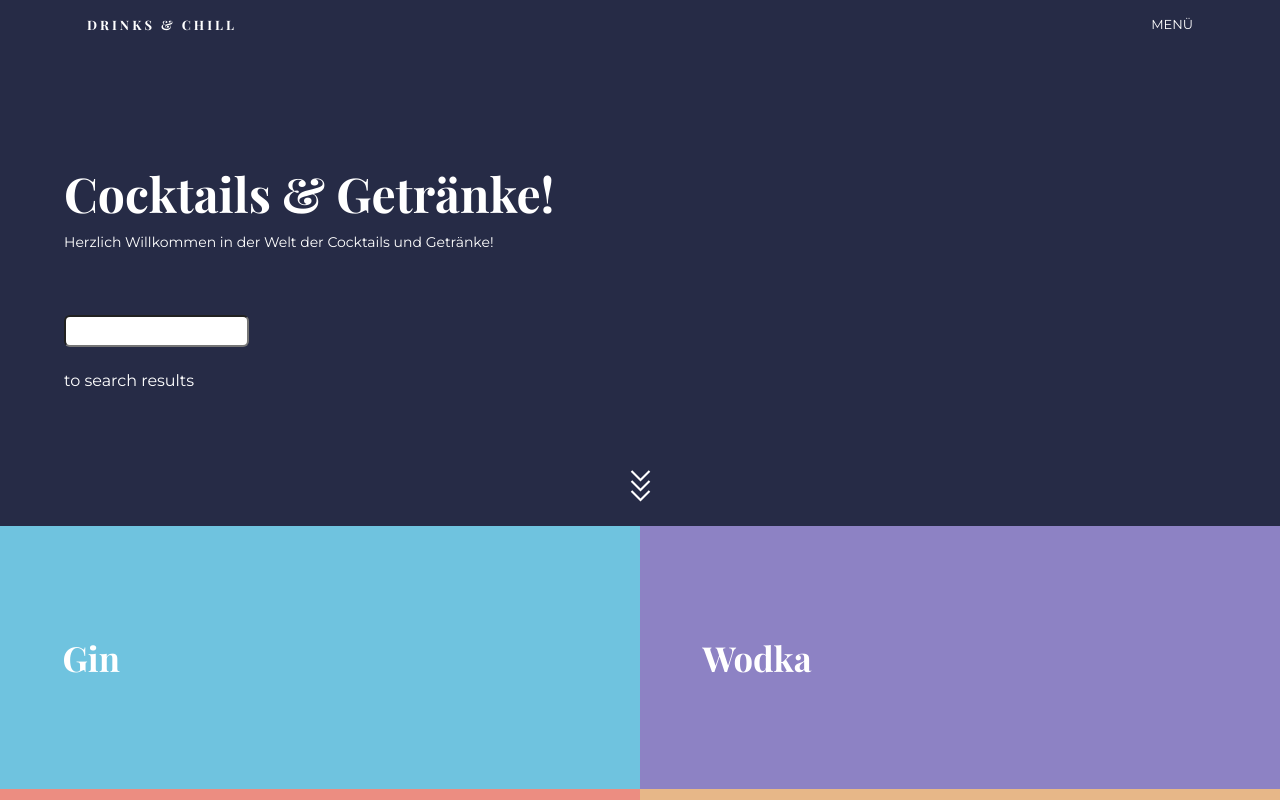
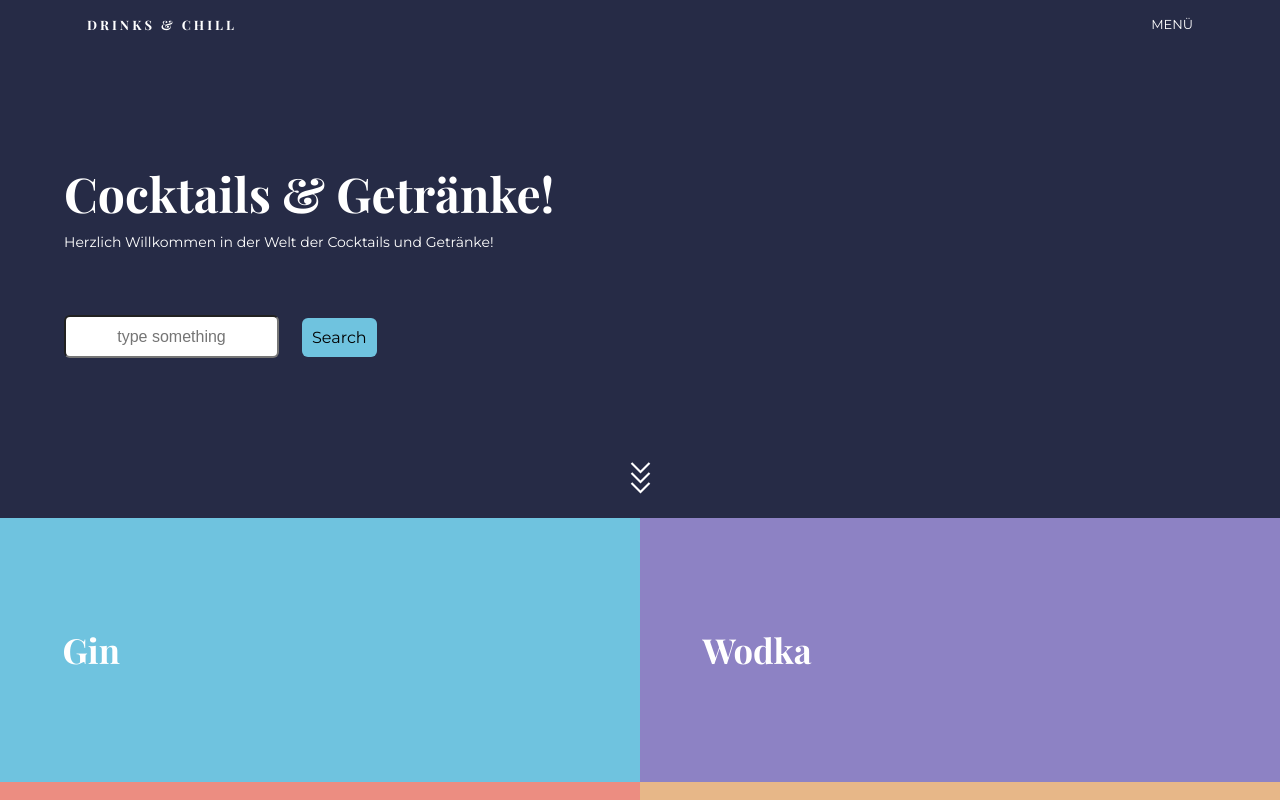
Before and after one commit to FrontendAbschluss/drinkschill, a React (Create React App) app: page / in a window 1280 px wide. Shown: the top 800 px of the page. Built offline with nearby package versions, Linux system fonts and the light colour scheme.

Commit message:
header search styling

```diff
--- a/src/components/Header.css
+++ b/src/components/Header.css
@@ -31,12 +31,22 @@
 }
 .text_Input {
   border-radius: 6px;
-  height: 2rem;
+  height: 2.7rem;
   box-sizing: border-box;
   margin: 5vh 2% 3vh 0;
+  font-size: 1rem;
+  text-align: center;
 }
 .arrow {
   display: block;
   margin: 0 auto;
   padding: 10vh 0 3vh 0;
 }
+
+.search-button {
+  border-radius: 6px;
+  background-color: #6FC3DF;
+  color: #000;
+  padding: 10px;
+  vertical-align: middle;
+}
--- a/src/components/Header.js
+++ b/src/components/Header.js
@@ -28,11 +28,10 @@ class Header extends React.Component {
             type="text"
             value={this.state.search}
             onChange={this.handleSearch}
+            placeholder={'type something'}
           ></input>
+          <Link to={`/search-results/${this.state.search}`} className={'search-button'}>Search</Link>
         </form>
-        <Link to={`/search-results/${this.state.search}`}>
-          to search results
-        </Link>
         <img className="arrow" src="/Arrows.png" alt="Arrow" />
       </div>
     )
```
